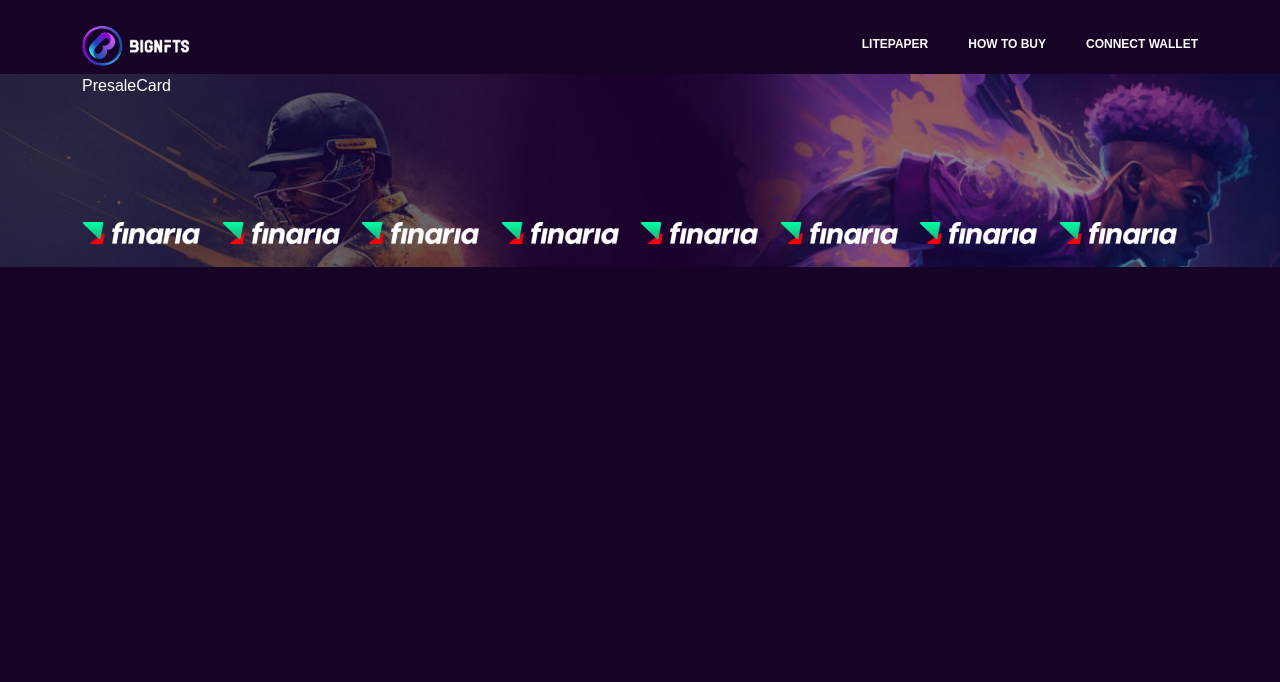
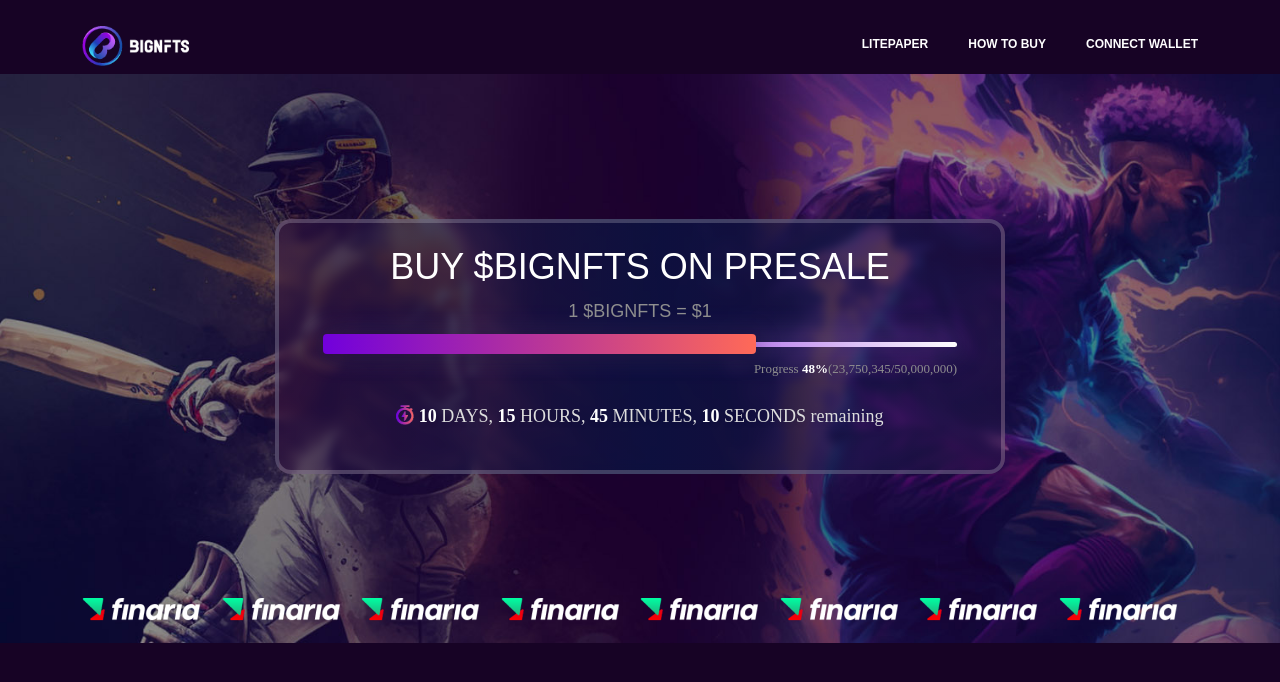
Before and after one commit to noorshanu/bignft, a React (Create React App) app: page /presale in a window 1280 px wide. Shown: the top 682 px of the page. Built offline with nearby package versions, Linux system fonts and the light colour scheme.

Commit message:
Update PresaleCard.js

```diff
--- a/src/Components/Presale/PresaleCard.js
+++ b/src/Components/Presale/PresaleCard.js
@@ -1,8 +1,43 @@
 import React from 'react'
+import Clock from "../../assets/timer.png";
 
 function PresaleCard() {
   return (
-    <div>PresaleCard</div>
+    <>
+      <div className="card-box">
+        <div className="card-content">
+        <h1>BUY $BIGNFTS ON PRESALE</h1>
+          <p className="symbol">1 $BIGNFTS = $1</p>
+
+          <div className="bar">
+            <div className="sub-bar"></div>
+            </div>
+            <p className="progress-1">
+              Progress <span className="pr-num">48%</span>(23,750,345/50,000,000)
+            </p>
+
+            <div className="d-flex justify-content-center mt-10">
+              <img src={Clock} alt=""  className="timer"/>
+              <p className="count-down">
+                <span className="num">10</span> DAYS,{" "}
+                <span className="num">15</span> HOURS,{" "}
+                <span className="num">45</span> MINUTES,{" "}
+                <span className="num">10</span> SECONDS remaining
+              </p>
+            </div>
+            <div className='club'>
+                <div className='token-box'>
+
+
+                </div>
+                <div className='token-box-2'>
+
+                </div>
+
+            </div>
+            </div>
+        </div>
+    </>
   )
 }
 
```
